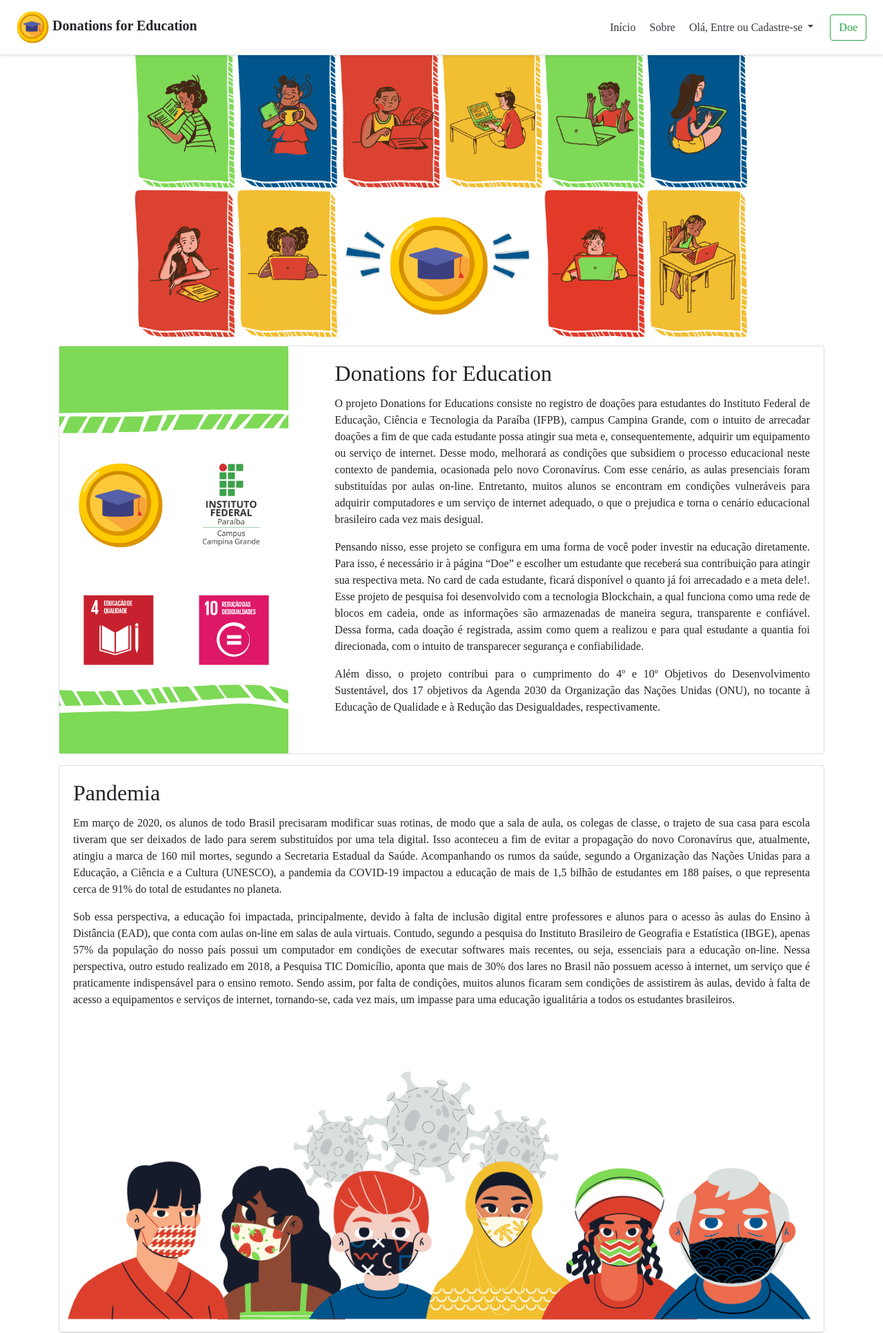
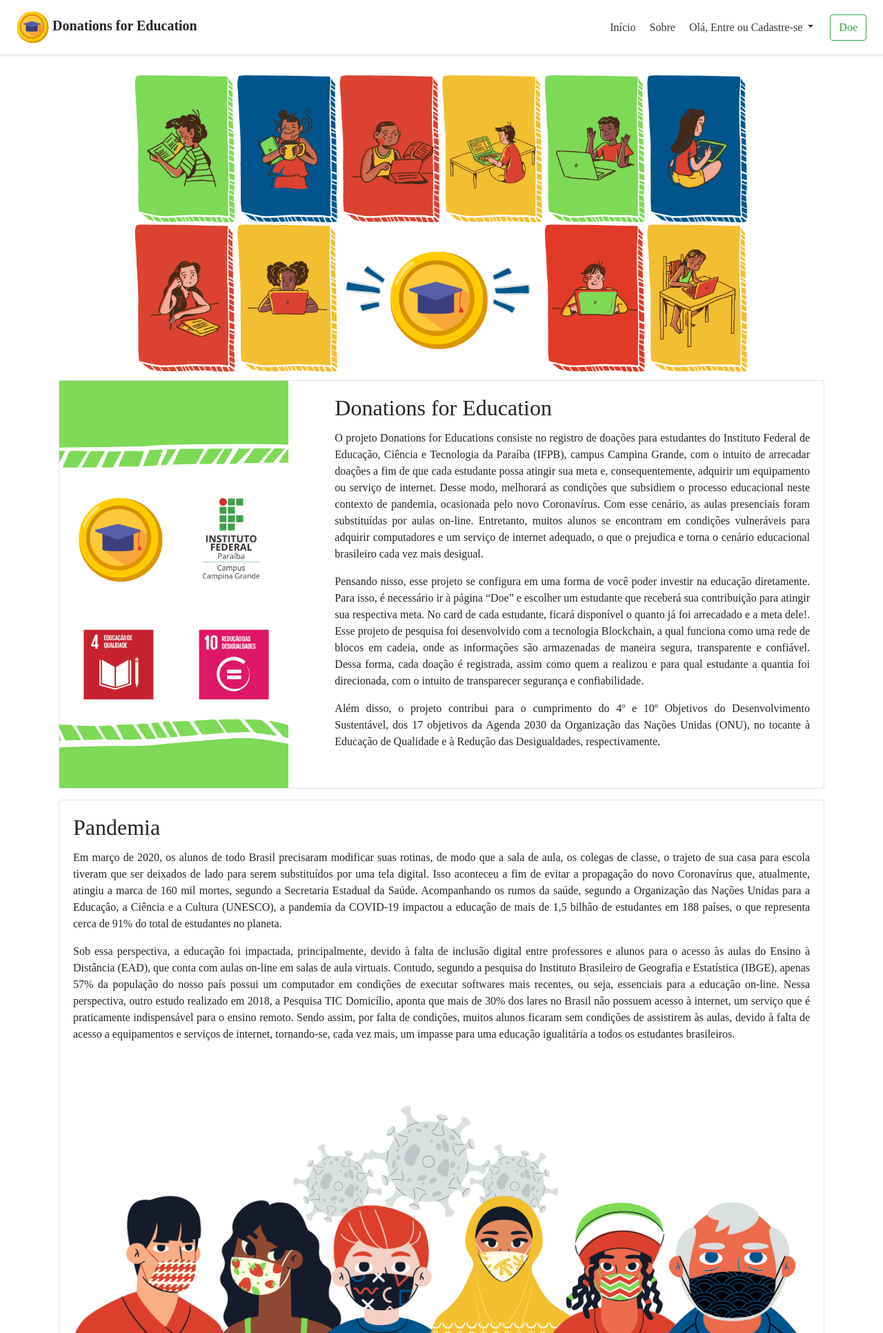
Before and after one commit to latin-ifpb/donations-for-education, a PHP site: page /about.php in a window 1280 px wide. Shown: the top 1932 px of the page at 69% size. Run offline with PHP 8.4, Linux system fonts and the light colour scheme.

Commit message:
Updade blank space from about page

```diff
--- a/about.php
+++ b/about.php
@@ -161,7 +161,7 @@
     <script src="https://cdn.jsdelivr.net/npm/bootstrap@4.5.3/dist/js/bootstrap.bundle.min.js" integrity="sha384-ho+j7jyWK8fNQe+A12Hb8AhRq26LrZ/JpcUGGOn+Y7RsweNrtN/tE3MoK7ZeZDyx" crossorigin="anonymous"></script>
     <script>
         $(".fixed-top").add(window).on('resize load click', function(e) {
-            $("main").css("padding-top", ($(".fixed-top").height()) + "px");
+            $("main").css("padding-top", ($(".fixed-top").height() + 50) + "px");
         });
     </script>
 </body>
```
